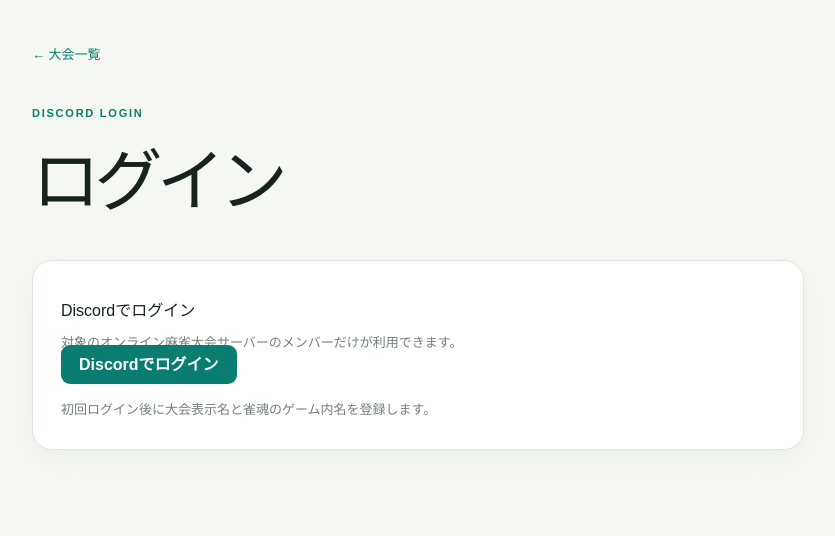
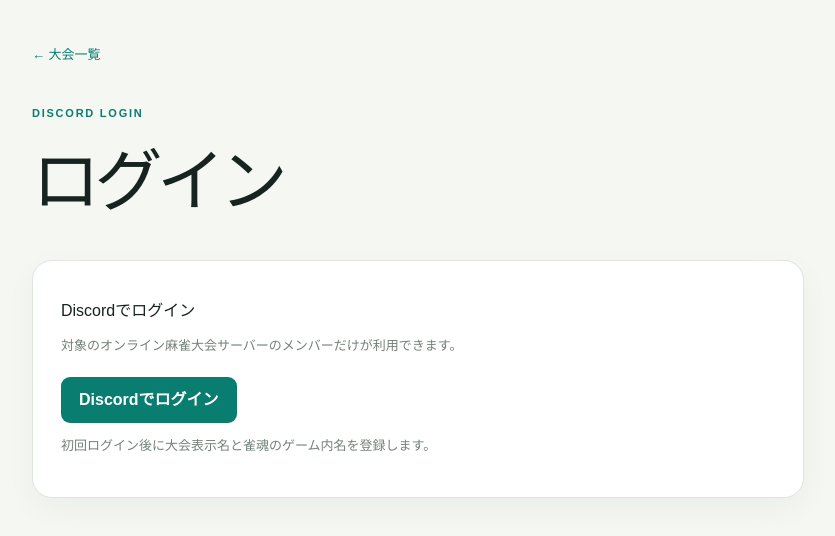
Before and after one commit to take365/janmatch, a Next.js app: page /login in a window 1280 px wide. Shown: the top 536 px of the page, without its empty margins (222-1057 px from the left). Built offline with nearby package versions, Linux system fonts and the light colour scheme.

Commit message:
Fix Discord login button spacing

```diff
--- a/app/globals.css
+++ b/app/globals.css
@@ -140,3 +140,5 @@ button { cursor: pointer; }
 .jm-check-label { display: flex !important; align-items: center; gap: 8px; }.jm-check-label input { width: auto !important; margin: 0 !important; }
 .jm-user-shell:has(.jm-results-card) { max-width: 1160px; }.jm-results-scroll { overflow: visible; }@media (max-width: 760px) { .jm-results-card { padding: 12px; } }
 .jm-round-closed, .jm-round-empty { color: #78867d; font-size: 12px; }.jm-own-score-table { overflow: visible; margin-top: 5px; border: 1px solid #dce7de; border-radius: 8px; font-size: 12px; }.jm-own-score-table > div { display: grid; grid-template-columns: 42px minmax(120px, 1fr) 90px 70px; gap: 8px; padding: 7px 9px; border-top: 1px solid #e5ece6; align-items: center; }.jm-own-score-table > div:first-child { border-top: 0; }.jm-own-score-head { color: #78867d; background: #f4f8f4; font-size: 10px; }.jm-pending-result { color: #b27627; }
+.jm-lock-card .jm-primary { display: inline-block; margin-top: 8px; text-decoration: none; }
+.jm-lock-card p { line-height: 1.7; margin: 12px 0; }
```
